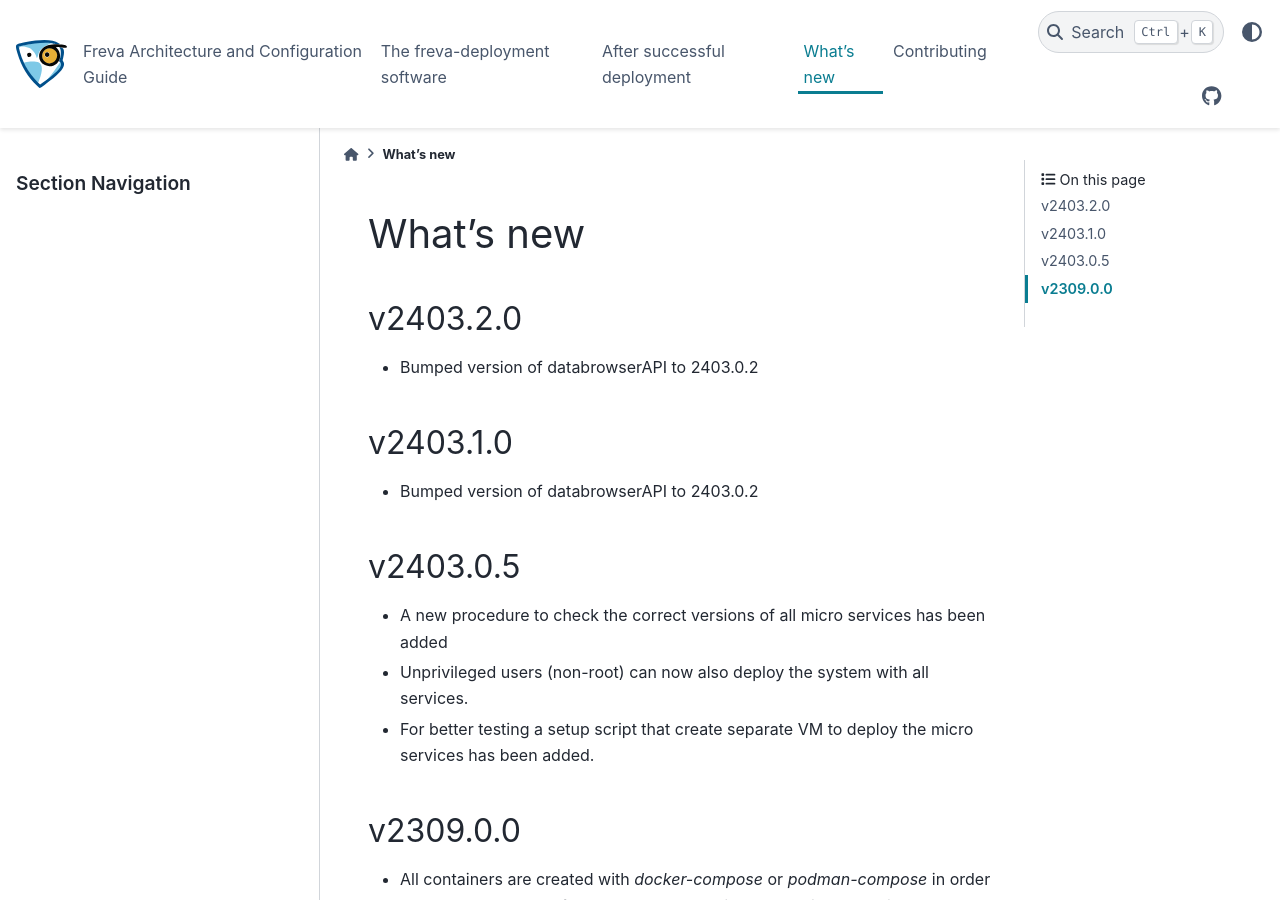
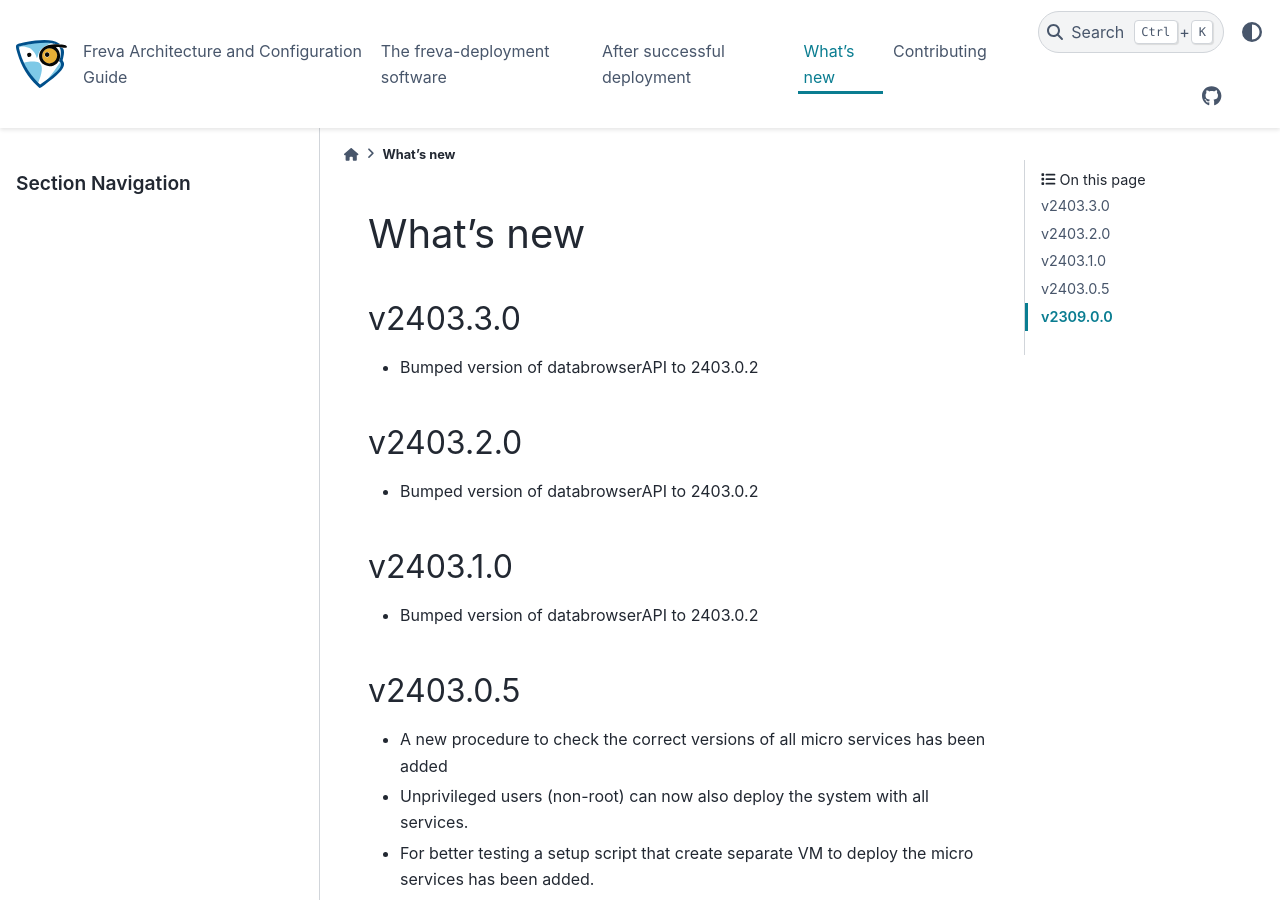
Before and after one commit to FREVA-CLINT/freva-deployment, a Sphinx documentation site: the page built from docs/whatsnew.rst, in a window 1280 px wide and 900 px high. Built offline with Sphinx 7.4.7 and the PyData theme 0.15.4, drawn with Linux system fonts in a browser that asks for light colours; pages that are not in the unit, such as notebooks, are missing from menus.

Commit message:
Bump databrowser version to 2403.0.2

```diff
--- a/docs/whatsnew.rst
+++ b/docs/whatsnew.rst
@@ -6,6 +6,12 @@ What's new
 .. toctree::
    :maxdepth: 0
    :titlesonly:
+
+v2403.3.0
+~~~~~~~~
+* Bumped version of databrowserAPI to 2403.0.2
+
+
 
 v2403.2.0
 ~~~~~~~~
--- a/src/freva_deployment/__init__.py
+++ b/src/freva_deployment/__init__.py
@@ -1,6 +1,6 @@
 from urllib.request import urlretrieve
 
-__version__ = "2403.2.0"
+__version__ = "2403.3.0"
 FREVA_PYTHON_VERSION = "3.11"
 AVAILABLE_PYTHON_VERSIONS = ["3.8", "3.9", "3.10", "3.11", "3.12"]
 AVAILABLE_CONDA_ARCHS = [
```
Also changed, not shown: 1 other file.
